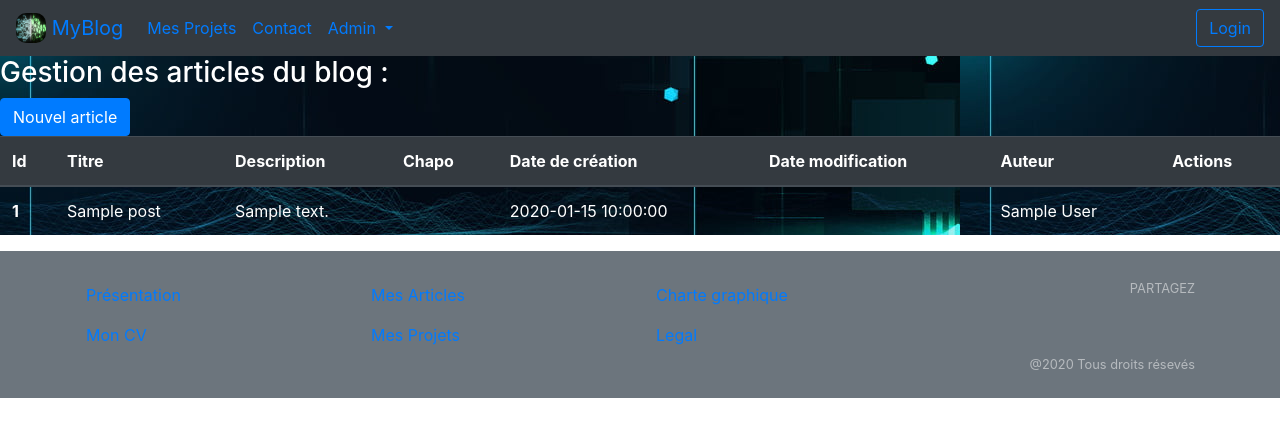
After one commit to Franck-Dev/P5_DARTOIS_Franck, a PHP site: template Site/MyBlog/templates/post_Admin.html.twig in a window 1280 px wide. The commit adds this page. Shown: the top 437 px of the page. Run offline with PHP 8.4, Linux system fonts and the light colour scheme; the template is opened without the code that fills it: most values are stand-ins (such as "Sample title", 1, 10 or a date in 2020); some libraries are stand-ins or nearby versions.

Commit message:
Templating and Forms entities created

```diff
--- a/Site/MyBlog/config/Router.php
+++ b/Site/MyBlog/config/Router.php
@@ -33,6 +33,9 @@ class Router
                 elseif($_GET['route'] === 'addComment'){
                     $this->frontController->addComment($_POST);
                 }
+                elseif($_GET['route'] === 'AdminPost'){
+                    $this->backController->adminPost();
+                }
                 else{
                     echo 'page inconnue';
                 }
--- /dev/null
+++ b/Site/MyBlog/templates/form_AddPost.html.twig
@@ -0,0 +1,9 @@
+<form method="post" action="../public/index.php?route=addPost">
+    <label for="title">Titre</label><br>
+    <input type="text" id="title" name="title"><br>
+    <label for="description">Contenu</label><br>
+    <textarea id="description" name="description"></textarea><br>
+    <label for="author">Auteur</label><br>
+    <input type="text" id="author" name="author"><br>
+    <input type="submit" value="Envoyer" id="submit" name="submit">
+</form>
--- a/Site/MyBlog/templates/layout.html.twig
+++ b/Site/MyBlog/templates/layout.html.twig
@@ -37,7 +37,7 @@
             Admin
             </a>
             <div class="dropdown-menu" aria-labelledby="navbarDropdownMenuLink">
-            <a class="dropdown-item" href="#">Articles</a>
+            <a class="dropdown-item" href="../public/index.php?route=AdminPost">Articles</a>
             <a class="dropdown-item" href="#">Commentaires</a>
             <a class="dropdown-item" href="#">Utilisateurs</a>
             </div>
--- /dev/null
+++ b/Site/MyBlog/templates/post_Admin.html.twig
@@ -0,0 +1,56 @@
+{% extends 'layout.html.twig' %}
+
+{% block title %}Administration des articles{% endblock %}
+{% block stylesheet %}{% endblock %}
+{% block body %}
+    <h3 class="text-white">Gestion des articles du blog :</h3>
+        <button type="button" class="btn btn-primary" data-toggle="modal" data-target="#ModalPost">
+            Nouvel article
+        </button>
+        <!-- Modal -->
+        <div class="modal fade" id="ModalPost" tabindex="-1" role="dialog" aria-labelledby="ModalPostLabel" aria-hidden="true">
+            <div class="modal-dialog" role="document">
+                <div class="modal-content">
+                    <div class="modal-header  bg-secondary">
+                        <h5 class="modal-title text-primary" id="ModalPostLabel">Création Nouvel article :</h5>
+                        <button type="button" class="close" data-dismiss="modal" aria-label="Close">
+                        <span aria-hidden="true">&times;</span>
+                        </button>
+                    </div>
+                    <div class="modal-body text-dark">
+                        {% include 'form_AddPost.html.twig' %}
+                    </div>
+                </div>
+            </div>
+        </div>
+        <div class="table-responsive-md">
+            <table class="table table-striped">
+                  <thead class="thead-dark">
+                    <tr>
+                        <th scope="col">Id</th>
+                        <th scope="col">Titre</th>
+                        <th scope="col">Description</th>
+                        <th scope="col">Chapo</th>
+                        <th scope="col">Date de création</th>
+                        <th scope="col">Date modification</th>
+                        <th scope="col">Auteur</th>
+                        <th scope="col">Actions</th>
+                    </tr>
+                </thead>
+                <tbody class="text-white">
+                    {% for post in posts %}
+                        <tr>
+                            <th scope="row">{{post.id}}</th>
+                            <td>{{post.title}}</td>
+                            <td>{{post.description}}</td>
+                            <td></td>
+                            <td>{{post.createdAt}}</td>
+                            <td></td>
+                            <td>{{post.author}}</td>
+                            <td></td>
+                        </tr>
+                    {% endfor %}
+                </tbody>
+            </table>
+        </div>
+{% endblock %}
```
Also changed, not shown: Site/MyBlog/src/controller/backController.php (+8 -0 lines), Site/MyBlog/templates/add_comment.php (deleted, +0 -26 lines), Site/MyBlog/templates/add_post.php (deleted, +0 -27 lines), Site/MyBlog/templates/form_AddComment.html.twig (added, +8 -0 lines), Site/MyBlog/templates/home.php (deleted, +0 -30 lines), Site/MyBlog/templates/single.html.twig (+20 -1 lines), Site/MyBlog/templates/single.php (deleted, +0 -36 lines).
